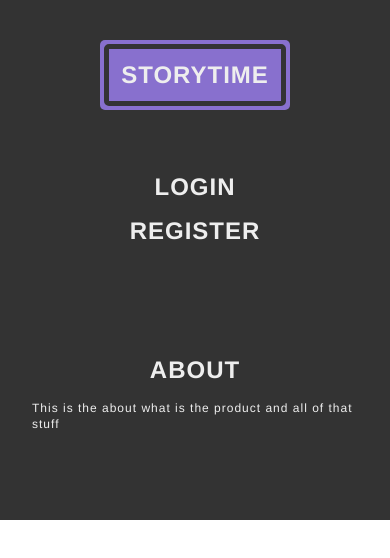
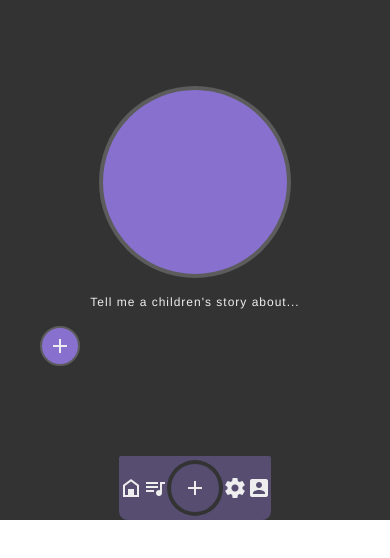
Before and after one commit to dlinds/DriveStory, a React Native app: screen / in a window 390 px wide. Shown: the top 558 px of the page. Built offline with nearby package versions, Linux system fonts and the light colour scheme.

Commit message:
some kind of store going

```diff
--- a/App.tsx
+++ b/App.tsx
@@ -1,9 +1,19 @@
-import React from 'react'
+import React, { useEffect, useState } from 'react'
 import { SafeAreaView, ScrollView, StatusBar } from 'react-native'
+import { initialState, Store } from './AppStateMutate'
 import { appColors } from './src/ui/assets/app_colors'
+import { CustomizeOption } from './src/ui/Home/molecules/customize_story_popup'
+import { Home } from './src/ui/Home/screens/home'
 import { About } from './src/ui/start/screens/start'
 
 const App = (): JSX.Element => {
+  const [store, setStore] = useState<Store>(initialState)
+
+  console.log({ store })
+
+  useEffect(() => {
+    console.log(initialState)
+  }, [initialState])
   return (
     <SafeAreaView style={{ backgroundColor: appColors.darkGray }}>
       <StatusBar
@@ -11,7 +21,8 @@ const App = (): JSX.Element => {
         backgroundColor={appColors.darkGray}
       />
       <ScrollView contentInsetAdjustmentBehavior="automatic">
-        <About />
+        {/* <About /> */}
+        <Home store={store} setStore={setStore} />
       </ScrollView>
     </SafeAreaView>
   )
--- /dev/null
+++ b/AppStateMutate.ts
@@ -0,0 +1,49 @@
+import { CustomizeOption } from './src/ui/Home/molecules/customize_story_popup'
+
+export const initialState: Store = {
+  customizeOptions: [
+    {
+      label: 'Two Characters',
+      isSelected: false,
+    },
+    {
+      label: 'Chapters',
+      isSelected: false,
+    },
+    {
+      label: 'Use me as the main character',
+      isSelected: false,
+    },
+    {
+      label: 'Customize prompt',
+      isSelected: false,
+      customAnswer: true,
+    },
+  ],
+}
+
+export interface Store {
+  readonly customizeOptions: CustomizeOption[]
+  readonly selectedCustomizedOptions?: string[]
+}
+
+export interface StateMutate {
+  readonly store: Store
+  readonly setStore: (store: Store) => void
+}
+
+export const setInitialStore = (
+  store: Store,
+  setStore: (store: Store) => void
+) => {
+  setStore({ ...store })
+}
+
+export const setSelectedCustomized = (
+  store: Store,
+  setStore: (store: Store) => void,
+  options: string[]
+) => {
+  console.log({ options })
+  setStore({ ...store, selectedCustomizedOptions: options })
+}
--- a/src/ui/Home/molecules/customize_story_popup.tsx
+++ b/src/ui/Home/molecules/customize_story_popup.tsx
@@ -1,10 +1,15 @@
-import React, { useState } from 'react'
+import React, { useEffect, useState } from 'react'
 import { StyleSheet, TextInput, TouchableOpacity, View } from 'react-native'
 import { Typography } from '../../_atoms/typography'
 import MaterialCommunityIcon from 'react-native-vector-icons/MaterialCommunityIcons'
 import { scale } from '../../../common/utilities'
 import { appColors } from '../../assets/app_colors'
 import { TextOrNumInput } from '../../_atoms/text_input'
+import {
+  setSelectedCustomized,
+  StateMutate,
+  Store,
+} from '../../../../AppStateMutate'
 
 export interface CustomizeOption {
   readonly label: string
@@ -13,10 +18,12 @@ export interface CustomizeOption {
 }
 export interface CustomizeStoryPopupProps {
   readonly customizeOptions: CustomizeOption[]
+  readonly store: StateMutate
 }
 
 export const CustomizeStoryPopup = ({
   customizeOptions,
+  store,
 }: CustomizeStoryPopupProps) => {
   const [selected, setSelected] = useState<Array<CustomizeOption>>([])
 
@@ -25,13 +32,20 @@ export const CustomizeStoryPopup = ({
       setSelected([option])
       return
     }
-    setSelected((prev) => {
-      if (selected.includes(option)) {
-        return prev.filter((i) => i !== option)
-      }
-      return [...prev.filter((i) => i.customAnswer !== true), option]
-    })
+    setSelected((prev) =>
+      selected.includes(option)
+        ? prev.filter((i) => i !== option)
+        : [...prev.filter((i) => i.customAnswer !== true), option]
+    )
   }
+
+  useEffect(() => {
+    setSelectedCustomized(
+      store.store,
+      store.setStore,
+      selected.map((i) => i.label)
+    )
+  }, [selected])
 
   const [value, setValue] = useState<string>()
 
--- a/src/ui/Home/screens/Home.tsx
+++ b/src/ui/Home/screens/Home.tsx
@@ -10,30 +10,11 @@ import {
   CustomizeOption,
   CustomizeStoryPopup,
 } from '../molecules/customize_story_popup'
+import { StateMutate, Store } from '../../../../AppStateMutate'
 
-export const Home = () => {
+export const Home = ({ store, setStore }: StateMutate) => {
   const [isRecording, setIsRecording] = useState(false)
   const [isFetching, setIsFetching] = useState(false)
-
-  const customizeOptions: CustomizeOption[] = [
-    {
-      label: 'Two Characters',
-      isSelected: false,
-    },
-    {
-      label: 'Chapters',
-      isSelected: false,
-    },
-    {
-      label: 'Use me as the main character',
-      isSelected: false,
-    },
-    {
-      label: 'Customize prompt',
-      isSelected: false,
-      customAnswer: true,
-    },
-  ]
 
   const [popup, showPopup] = useState(false)
 
@@ -41,7 +22,12 @@ export const Home = () => {
     <AppContainer
       showPopup={popup}
       setShowPopup={showPopup}
-      popupContent={<CustomizeStoryPopup customizeOptions={customizeOptions} />}
+      popupContent={
+        <CustomizeStoryPopup
+          customizeOptions={store.customizeOptions}
+          store={{ store: store, setStore: setStore }}
+        />
+      }
     >
       <View style={styles.container}>
         <RecordButton
--- a/src/ui/app_container/screens/app_container.tsx
+++ b/src/ui/app_container/screens/app_container.tsx
@@ -6,7 +6,7 @@ export interface AppContainerProps {
   readonly children: ReactElement
   readonly hideFooter?: boolean
   readonly showPopup?: boolean
-  readonly setShowPopup: (vis: boolean) => void
+  readonly setShowPopup?: (vis: boolean) => void
   readonly popupContent?: ReactElement
 }
 
@@ -14,7 +14,7 @@ export const AppContainer = ({
   children,
   hideFooter = false,
   showPopup = false,
-  setShowPopup,
+  setShowPopup = () => null,
   popupContent,
 }: AppContainerProps) => {
   const popup = (
```
